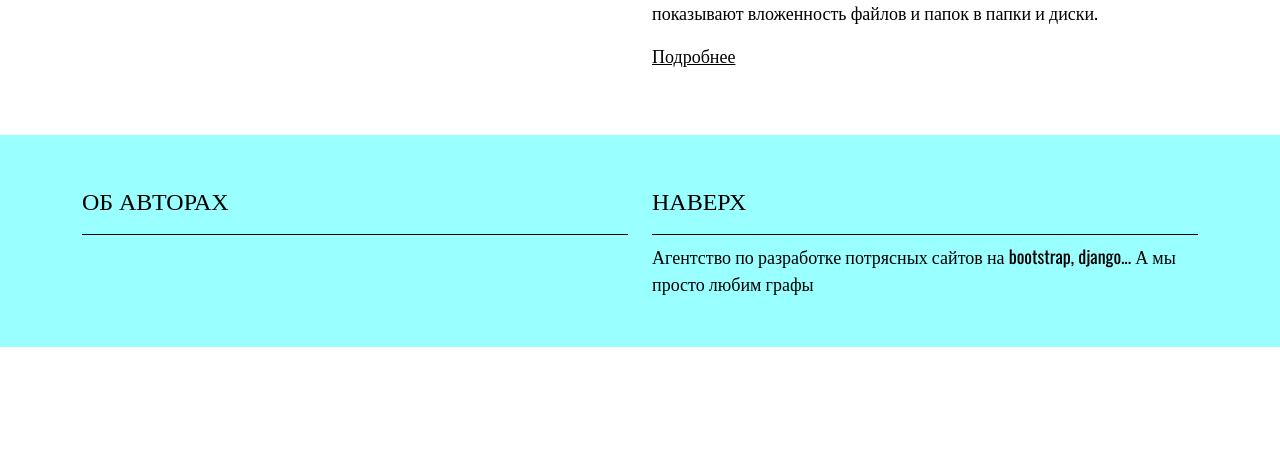
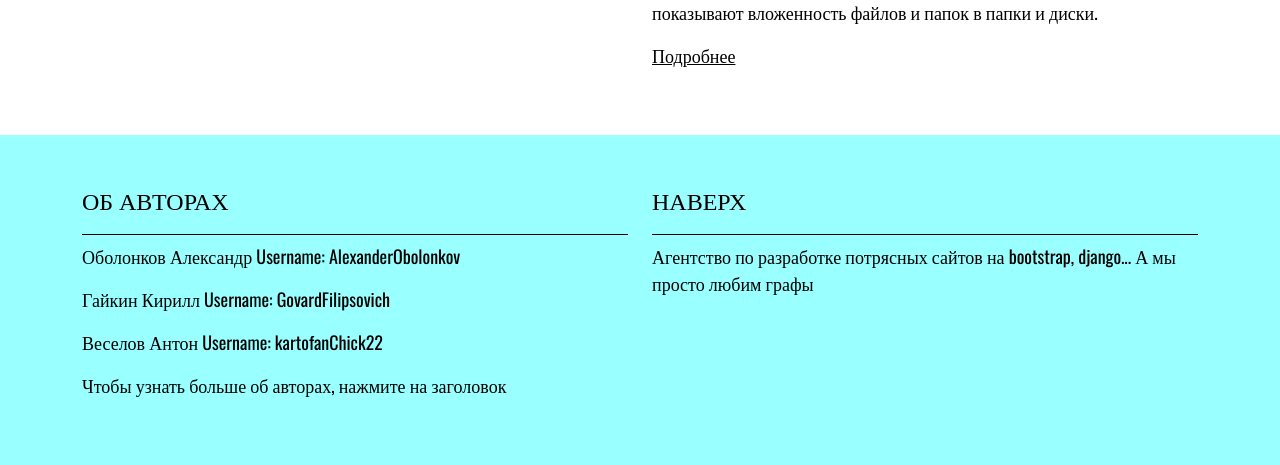
Before and after one commit to AlexanderObolonkov/DjangoWebProject_C022_1_VOG, a Django app: page / in a window 1280 px wide. Shown: the part 664-1129 px from the top of the page. Before the commit the page ends 1011 px from the top, so only its background shows below. Run offline with Django 4.2, Linux system fonts and the light colour scheme.

Commit message:
Add authors to footer.html

```diff
--- a/graph_site/templates/graph_site/block/footer.html
+++ b/graph_site/templates/graph_site/block/footer.html
@@ -5,6 +5,10 @@
             <div class="row">
                 <div class="col-6">
                     <h4><a href="#">Об авторах</a></h4>
+                    <p>Оболонков Александр Username: AlexanderObolonkov</p>
+                    <p>Гайкин Кирилл Username: GovardFilipsovich</p>
+                    <p>Веселов Антон Username: kartofanChick22</p>
+                    <p>Чтобы узнать больше об авторах, нажмите на заголовок</p>
                 </div>
                 <div class="col-6">
                     <h4 class="float-right">
```
